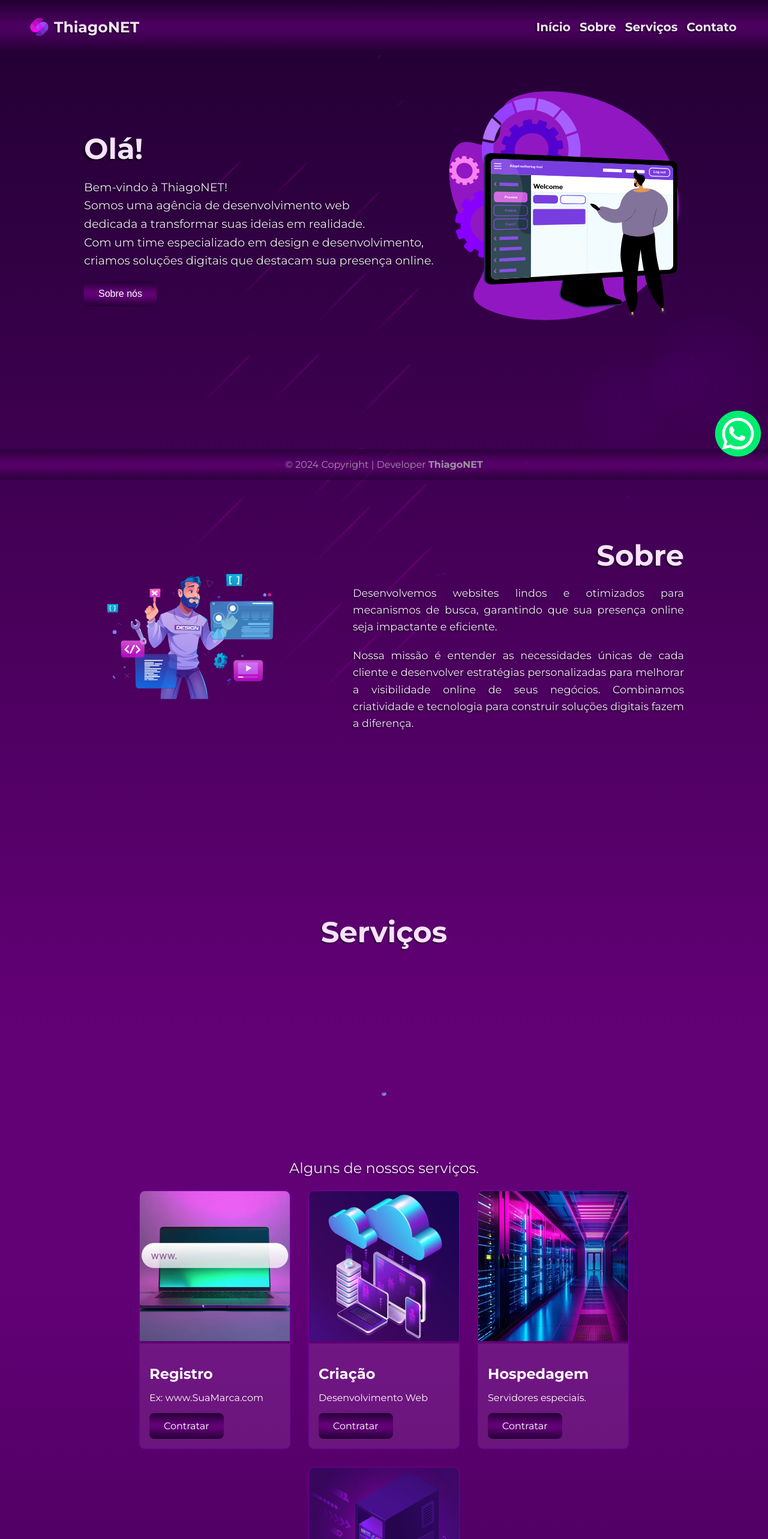
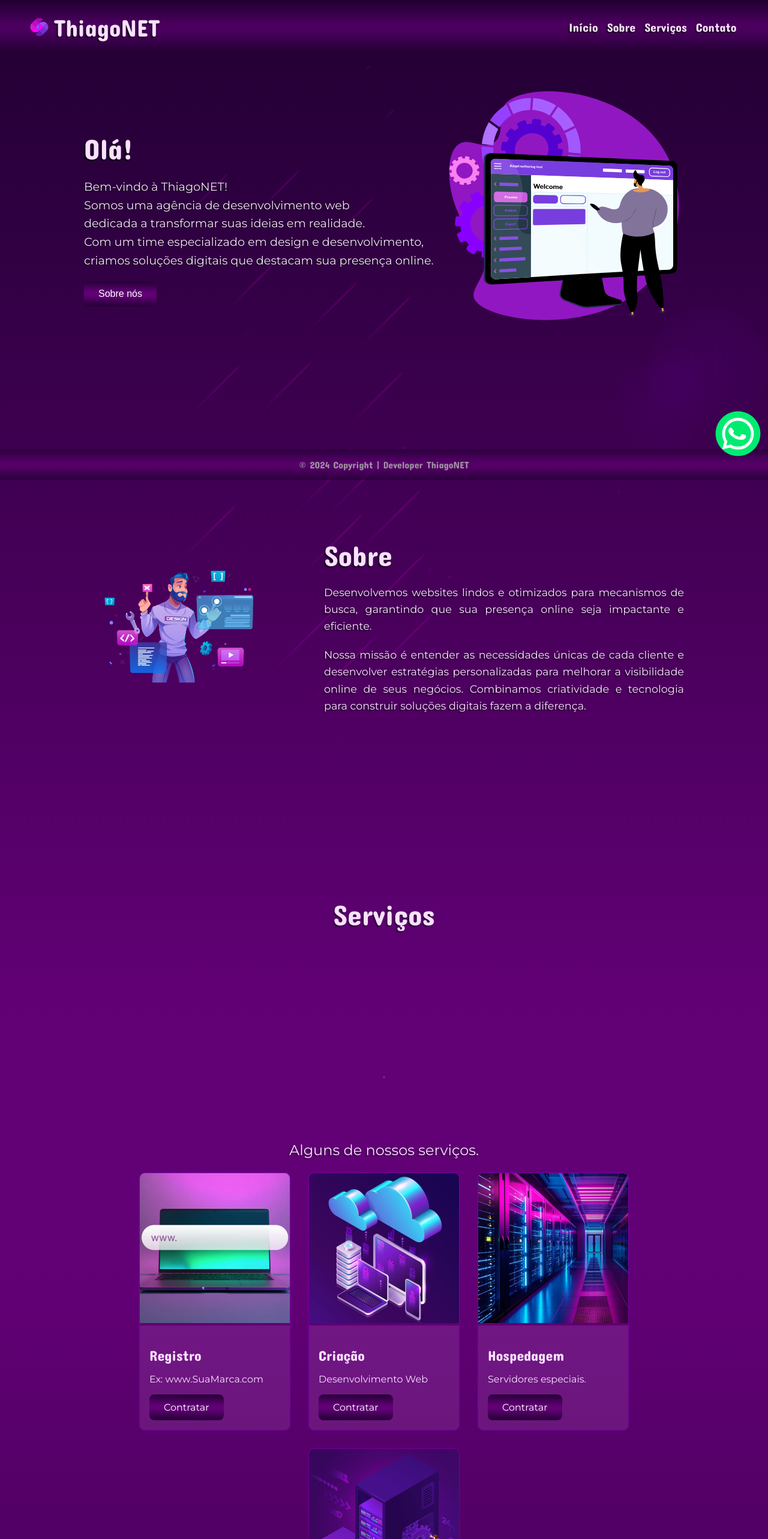
Before and after one commit to TNthiagonet/ThiagoNET, a React (Vite) app: page / in a window 1280 px wide. Shown: the top 2566 px of the page at 60% size. Built offline with nearby package versions, Linux system fonts and the light colour scheme.

Commit message:
Adicionando fonte Concert One

```diff
--- a/src/components/Card/Card.css
+++ b/src/components/Card/Card.css
@@ -1,4 +1,5 @@
 /* Arquivo: src/components/Card/Card.css */
+@import url('https://fonts.googleapis.com/css2?family=Concert+One&display=swap');
 
 .card {
   border-radius: 0.52rem;
@@ -14,7 +15,10 @@
 }
 
  .card h2 {
-  color: #fffafa;
+  font-family: "Concert One", sans-serif;
+  font-weight: 400;
+  font-style: normal;
+  color: #f9e1ff;
  }
 
 .card-image {
@@ -37,7 +41,7 @@
 
 .card-description {
   font-size: 1rem;
-  color: #fffafa;
+  color: #f9e1ff;
   margin-bottom: 1rem;
 }
 
--- a/src/components/Footer/Footer.css
+++ b/src/components/Footer/Footer.css
@@ -1,4 +1,5 @@
 /* Arquivo: src/components/Footer/Footer.css */
+@import url('https://fonts.googleapis.com/css2?family=Concert+One&display=swap');
 
 .footer {
   background-image: linear-gradient(
@@ -24,9 +25,13 @@
   transition: bottom 0.3s ease; /* Transição padrão */
 }
 
-
 .footer.visible {
   bottom: 0; /* Mostra o footer quando chegar ao fim da página */
+}
+
+.footer p,
+.footer a {
+  font-family: 'Concert One', cursive; /* Aplica a fonte "Concert One" */
 }
 
 .footer a {
@@ -36,7 +41,6 @@
 }
 
 .footer a.thiagonet {
-  font-weight: bold; /* Texto em negrito */
   cursor: pointer; /* Adiciona cursor de mão */
 }
 
--- a/src/components/Footer/Footer.tsx
+++ b/src/components/Footer/Footer.tsx
@@ -1,3 +1,4 @@
+// Arquivo: src/components/Footer/Footer.tsx
 import React, { useEffect, useState } from 'react';
 import './Footer.css';
 
@@ -24,7 +25,7 @@ const Footer: React.FC = () => {
   return (
     <footer className={`footer ${isVisible ? 'visible' : ''}`}>
       <div className="container">
-        <p>&copy; {currentYear} <a className="jc-goleiros">Copyright | </a>Developer <a href="https://thiagonet.com" className="thiagonet">ThiagoNET</a></p>
+        <p>&copy; {currentYear} <a className="ThiagoNET">Copyright | </a>Developer <a href="https://thiagonet.com" className="thiagonet">ThiagoNET</a></p>
       </div>
     </footer>
   );
--- a/src/components/Header/Header.css
+++ b/src/components/Header/Header.css
@@ -1,4 +1,6 @@
 /* Estilo para o header */
+@import url('https://fonts.googleapis.com/css2?family=Concert+One&display=swap');
+
 header {
   background-image: linear-gradient(
     to bottom,
@@ -53,8 +55,10 @@ header {
 }
 
 .header-content .top-nav .left .logo-text {
-  font-size: 25px; /* Tamanho da fonte da logo */
-  font-weight: bold;
+  font-family: "Concert One", sans-serif;
+  font-weight: 400;
+  font-style: normal;
+  font-size: 40px; /* Tamanho da fonte da logo */
   color: #f9e1ff;
   text-decoration: none;
   white-space: nowrap; /* Evita que o texto quebre em várias linhas */
@@ -90,10 +94,12 @@ header {
 }
 
 .header-content .top-nav .right ul li a {
+  font-family: "Concert One", sans-serif;
+  font-weight: 400;
+  font-style: normal;
   color: #f9e1ff;
   font-size: 20px;
   text-decoration: none;
-  font-weight: bold;
   text-shadow: -2px 2px 2px rgba(0, 0, 0, 0.712); /* Adiciona sombra leve */
 }
 
--- a/src/components/MobileMenu/MobileMenu.css
+++ b/src/components/MobileMenu/MobileMenu.css
@@ -1,4 +1,5 @@
 /* MobileMenu.css */
+@import url('https://fonts.googleapis.com/css2?family=Concert+One&display=swap');
 
 .mobile-menu {
   display: none;
@@ -41,6 +42,9 @@
 }
 
 .mobile-menu ul li a {
+  font-family: "Concert One", sans-serif;
+  font-weight: 400;
+  font-style: normal;
   padding: 30px;
   color: #f9e1ff;
   font-size: 30px;
--- a/src/pages/About/About.css
+++ b/src/pages/About/About.css
@@ -1,4 +1,5 @@
 /* About.css */
+@import url('https://fonts.googleapis.com/css2?family=Concert+One&display=swap');
 
 /* Estilo principal da seção "Sobre" */
 .about-section {
@@ -21,8 +22,12 @@
 
 /* Estilo para o título da seção "Sobre" */
 .about-title {
+  font-family: "Concert One", sans-serif;
+  font-weight: 400;
+  font-style: normal;
   font-size: 3rem;
   margin-bottom: 20px;
+  margin-right: 550px;
   color: #f9e1ff;
   text-shadow: -2px 2px 2px rgba(0, 0, 0, 0.712);
 }
--- a/src/pages/Contact/Contact.css
+++ b/src/pages/Contact/Contact.css
@@ -1,4 +1,5 @@
 /* Contact.css */
+@import url('https://fonts.googleapis.com/css2?family=Concert+One&display=swap');
 
 /* Estilo principal da seção "Contact" */
 #contact {
@@ -33,6 +34,9 @@
 }
 
 .contact-header h1 {
+  font-family: "Concert One", sans-serif;
+  font-weight: 400;
+  font-style: normal;
   font-size: 3rem;
   color: #f9e1ff;
   text-shadow: -2px 2px 2px rgba(0, 0, 0, 0.712);
--- a/src/pages/Home/Home.css
+++ b/src/pages/Home/Home.css
@@ -1,4 +1,5 @@
 /* Home.css */
+@import url('https://fonts.googleapis.com/css2?family=Concert+One&display=swap');
 
 .home-section {
   display: flex;
@@ -14,6 +15,9 @@
 }
 
 .home-title {
+  font-family: "Concert One", sans-serif;
+  font-weight: 400;
+  font-style: normal;
   font-size: 3rem;
   margin-bottom: 20px;
   color: #f9e1ff;
--- a/src/pages/Services/Services.css
+++ b/src/pages/Services/Services.css
@@ -1,4 +1,5 @@
 /* Services.css */
+@import url('https://fonts.googleapis.com/css2?family=Concert+One&display=swap');
 
 /* Estilo principal da seção "Serviços" */
 #services {
@@ -12,6 +13,9 @@
 }
 
 .services-header h1 {
+  font-family: "Concert One", sans-serif;
+  font-weight: 400;
+  font-style: normal;
   margin-top: 65px;
   font-size: 3rem; /* Aumenta o tamanho da fonte */
   color: #f9e1ff; /* Define a cor do texto */
```
